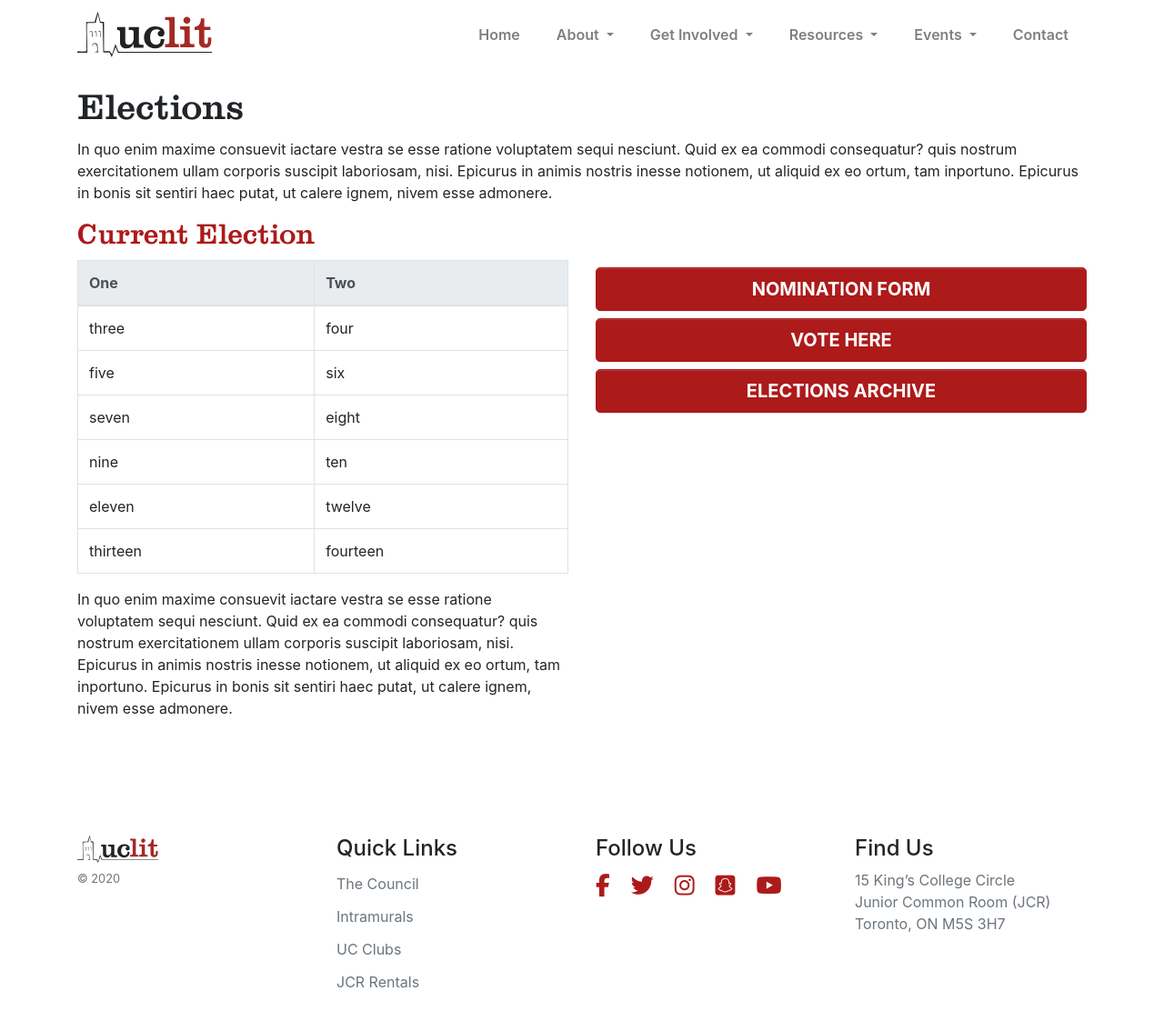
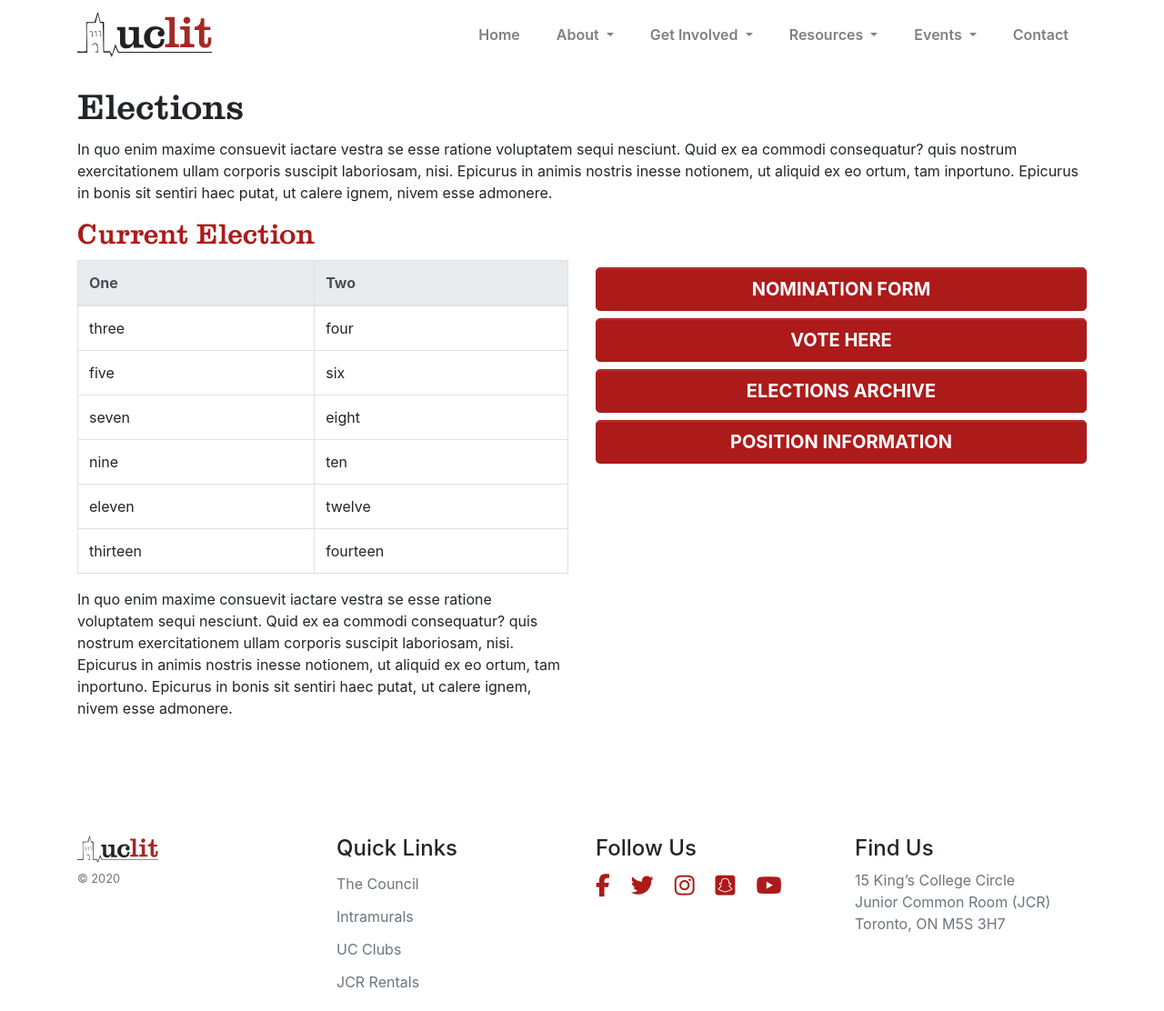
Before and after one commit to uclit-webmaster/uclit-site, a Jekyll site: the page built from get-involved/elections.html, in a window 1280 px wide and 1112 px high. Shown: the whole window at 91% size. Built offline with Jekyll 4.4.1, drawn with Linux system fonts in a browser that asks for light colours; nearby versions of some CDN libraries.

Commit message:
Update elections.yml

```diff
--- a/_data/elections.yml
+++ b/_data/elections.yml
@@ -13,3 +13,5 @@ buttons:
    link: https://voting.utoronto.ca/
  - text: ELECTIONS ARCHIVE
    link: https://drive.google.com/drive/folders/11Sws4cnaROTs858_2ljzMMjRRUOU998Q?usp=sharing
+ - text: POSITION INFORMATION
+   link: https://drive.google.com/drive/folders/11Sws4cnaROTs858_2ljzMMjRRUOU998Q?usp=sharing
```
